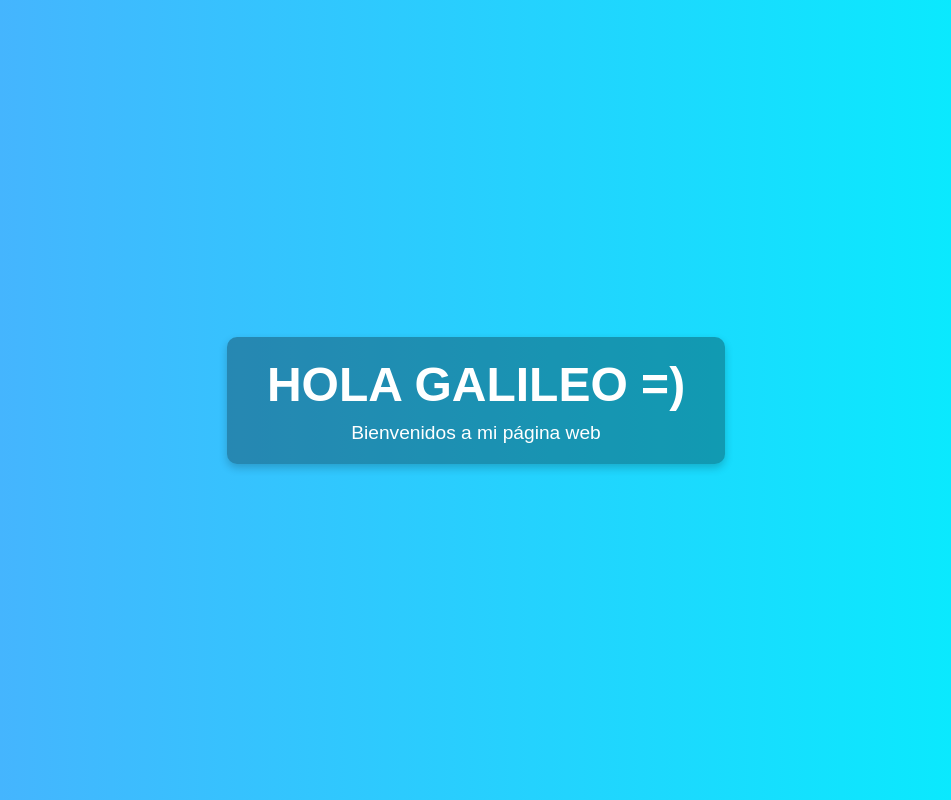
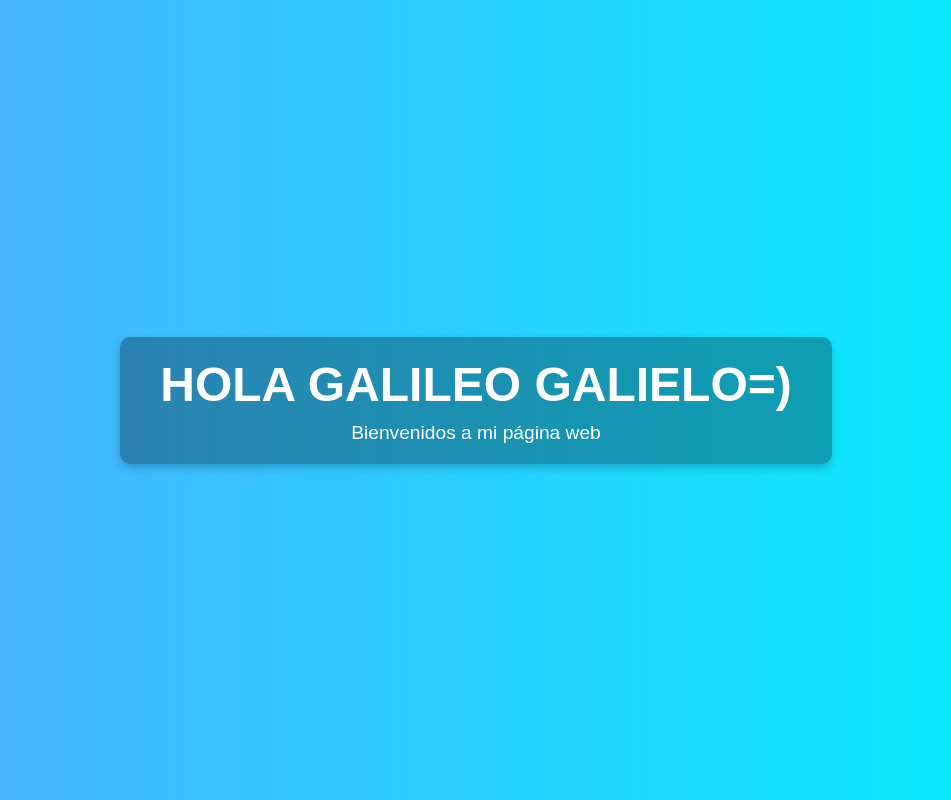
Before and after one commit to eduardturckheim/proyects, a plain HTML site: page index.html in a window 1280 px wide. Shown: the whole page, without its empty margins (164-1115 px from the left). Drawn offline with Linux system fonts and the light colour scheme.

Commit message:
Update index.html

```diff
--- a/index.html
+++ b/index.html
@@ -34,7 +34,7 @@
 </head>
 <body>
     <div class="container">
-        <h1>HOLA GALILEO =)</h1>
+        <h1>HOLA GALILEO GALIELO=)</h1>
         <p>Bienvenidos a mi página web</p>
     </div>
 </body>
```
